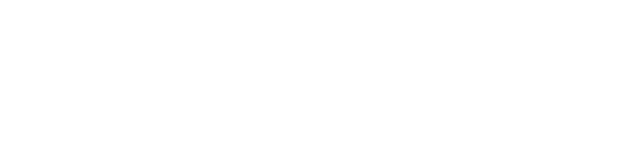
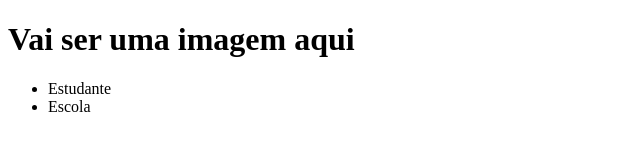
Before and after one commit to genshin18/Site-escola, a plain HTML site: page index.html in a window 1280 px wide. Shown: the whole page, without its empty margins (0-640 px from the left). Drawn offline with Linux system fonts and the light colour scheme.

Commit message:
meu projeto

```diff
--- a/index.html
+++ b/index.html
@@ -2,10 +2,18 @@
 <html lang="en">
 <head>
     <meta charset="UTF-8">
+    <meta http-equiv="X-UA-Compatible" content="IE=edge">
     <meta name="viewport" content="width=device-width, initial-scale=1.0">
     <title>Document</title>
+    <link rel="stylesheet" href="style.css">
 </head>
 <body>
-
+    <header>
+        <h1>Vai ser uma imagem aqui</h1>
+         <ul>
+            <li>Estudante</li>
+            <li>Escola</li>
+         </ul>
+    </header>
 </body>
 </html>
```
